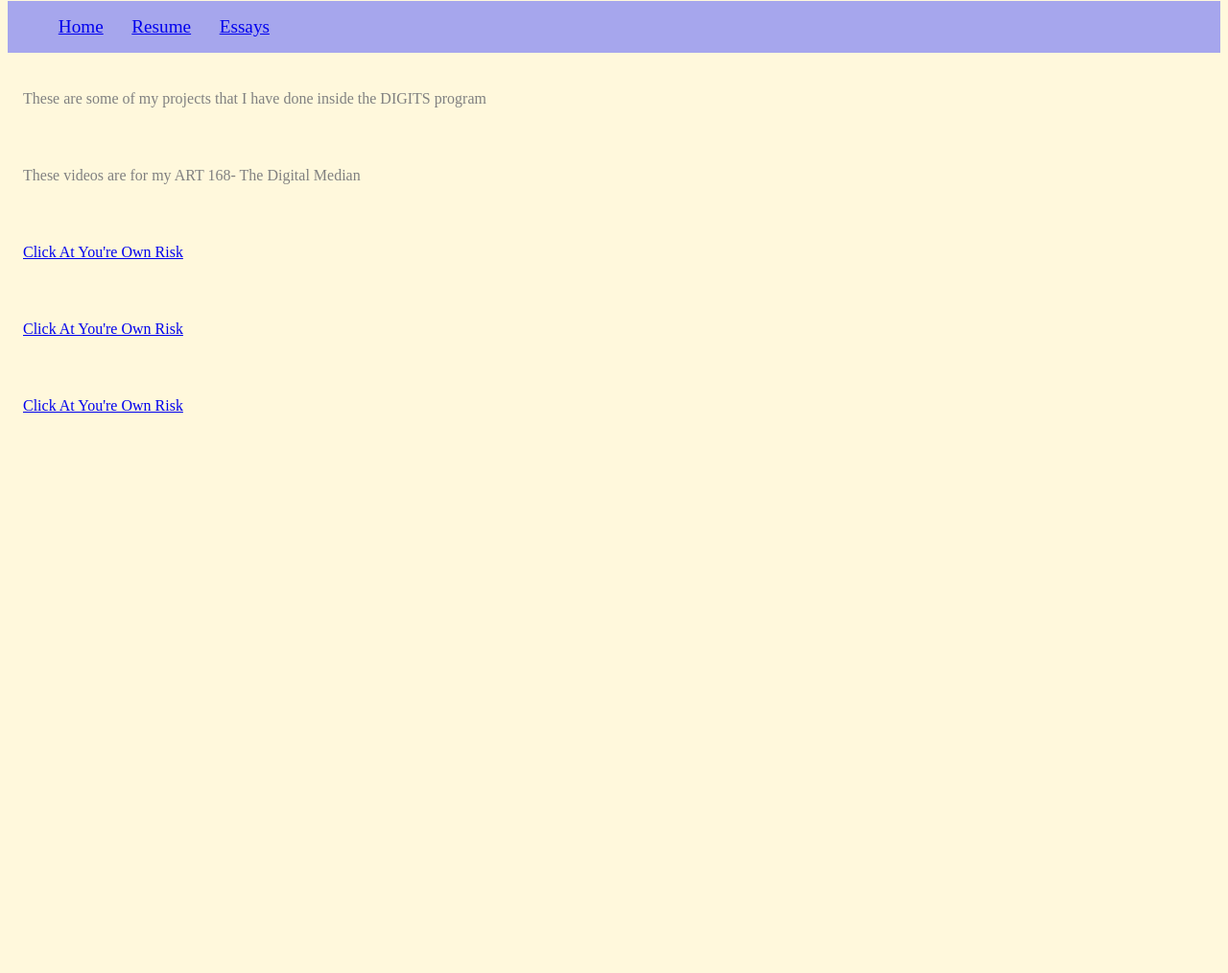
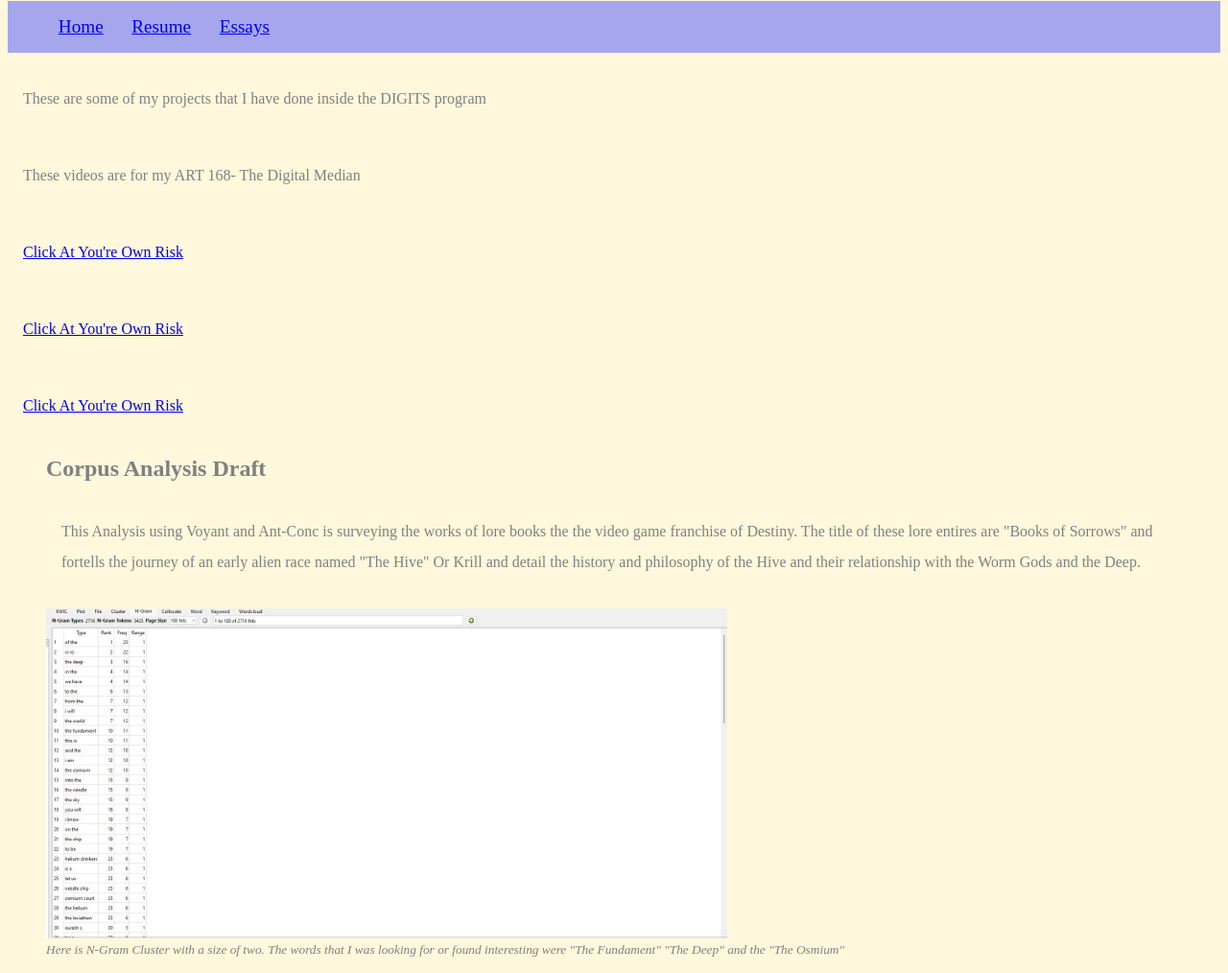
Before and after one commit to JordanJ7/JJ-Portfolio-, a plain HTML site: page docs/gallery.html in a window 1280 px wide. Shown: the part 79-1093 px from the top of the page at 96% size. Before the commit the page ends 800 px from the top, so only its background shows below. Drawn offline with Linux system fonts and the light colour scheme.

Commit message:
the update for the update

```diff
--- a/docs/gallery.html
+++ b/docs/gallery.html
@@ -29,6 +29,37 @@
         <p> <a href="https://www.youtube.com/watch?v=TlErudMxj70">Click At You're Own Risk</a></p>
         <p> <a href="https://www.youtube.com/watch?v=JGjjQkeG0mw">Click At You're Own Risk</a></p>
 
+        <figure>
+
+            <h2>Corpus Analysis Draft</h2>
+
+            <p>This Analysis using Voyant and Ant-Conc is surveying the works of lore books the the video game franchise of Destiny.
+                The title of these lore entires are "Books of Sorrows" and fortells the journey of an early alien race named "The Hive" Or Krill
+                and detail the history and philosophy of the Hive and their relationship with the Worm Gods and the Deep.  </p>
+
+
+
+        </figure>
+
+
+
+        <figure>
+
+        <img src="pics/N-Gramsize2.jpg" alt= "Important" style="width:60%" > </img>
+        <figcaption>Here is N-Gram Cluster with a size of two. The words that
+        I was looking for or found interesting were "The Fundament" "The Deep" and the "The Osmium" </figcaption>
+
+
+       </figure>
+
+
+
+
+
+
+
+
+
 
     </body>
 </html>
```
Also changed, not shown: docs/pics/N-Gramsize2.jpg (added), docs/pics/Voyant.jpg (added), docs/pics/termscount.jpg (added).
